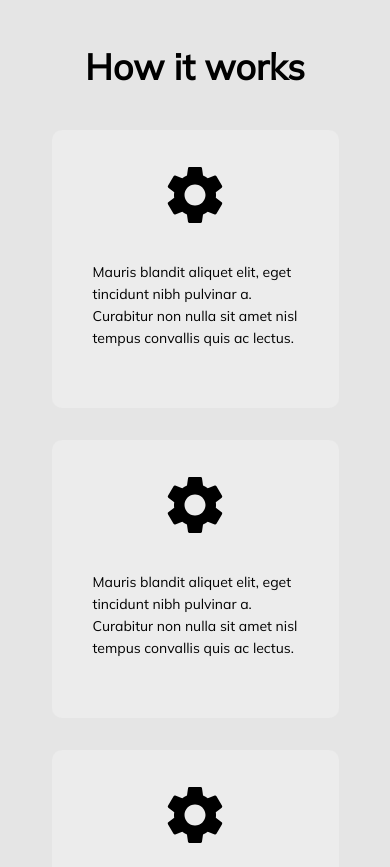
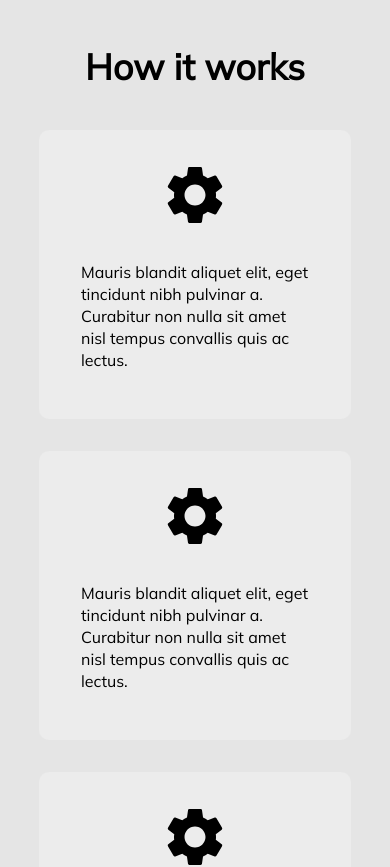
Before and after one commit to coolpythoncodes/spare-parts, a React (Create React App) app: page / in a window 390 px wide. Shown: the part 1400-2267 px from the top of the page. Built offline with nearby package versions, Linux system fonts and the light colour scheme.

Commit message:
how it works is responsive on all screens

```diff
--- a/src/Components/Cards/WorkCard.js
+++ b/src/Components/Cards/WorkCard.js
@@ -4,21 +4,21 @@ import SettingsIcon from '@material-ui/icons/Settings';
 const WorkCard = ({ children }) => {
 
     const Card = styled.div`
-        width: 287px;
-        height: 278px;
-        background: #ECECEC;
-        border-radius: 10px;
         display: flex;
         flex-direction: column;
         align-items: center;
+        flex: 0.3;
+        min-height: 278px;
+        background: #ECECEC;
+        border-radius: 10px;
         margin-top: 2rem;
     `
 
     const Text = styled.p`
         font-family: Mulish;
-        font-size: 14px;
+        font-size: 1rem;
         line-height: 22px;
-        padding: 0 41px;
+        padding: 0 42px 48px 42px;
         overflow: hidden;
 
     `
--- a/src/Sass/_mobile.scss
+++ b/src/Sass/_mobile.scss
@@ -20,6 +20,15 @@
             height: 50%;
         }
     }
+
+    .how-it-works{
+        width: 90%;
+
+        h1{
+            text-align: center;
+        }
+    }
+
 }
 
 @media screen and (max-width: 767px) {
@@ -118,6 +127,35 @@
         }
     }
 
+    .work-cards{
+        flex-direction: column;
+
+        img{
+            display: none;
+        }
+    }
+
+    .how-it-works{
+        margin-bottom: 100px;
+
+        h1{
+            text-align: center;
+            margin-top: 4rem;
+        }
+    }
+
+    .insurance-package{
+
+        h1{
+            font-size: 1.4rem;
+            line-height: 1.4rem;
+        }
+    }
+
+    .insurance-cards{
+        flex-direction: column;
+    }
+
 
 }
 
@@ -165,32 +203,12 @@
         }
     }
 
-    .work-cards{
-        flex-direction: column;
+}
 
-        img{
-            display: none;
-        }
+@media screen and (max-width: 300px){
+   .how-it-works{
+    h1{
+        font-size: 25px;
     }
-
-    .how-it-works{
-        margin-bottom: 100px;
-
-        h1{
-            text-align: center;
-            margin-top: 4rem;
-        }
-    }
-
-    .insurance-package{
-
-        h1{
-            font-size: 1.4rem;
-            line-height: 1.4rem;
-        }
-    }
-
-    .insurance-cards{
-        flex-direction: column;
-    }
+   }
 }
--- a/src/Sass/workcards.scss
+++ b/src/Sass/workcards.scss
@@ -5,7 +5,7 @@
     margin-bottom: 50px;
 
     img{
-        width: 48px;
+        width: 3vw;
     }
 }
 
```
Also changed, not shown: 1 other file (tests, documents, lock files or other folders).
